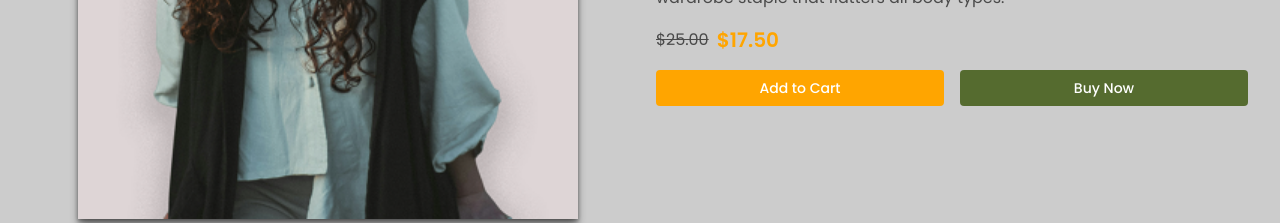
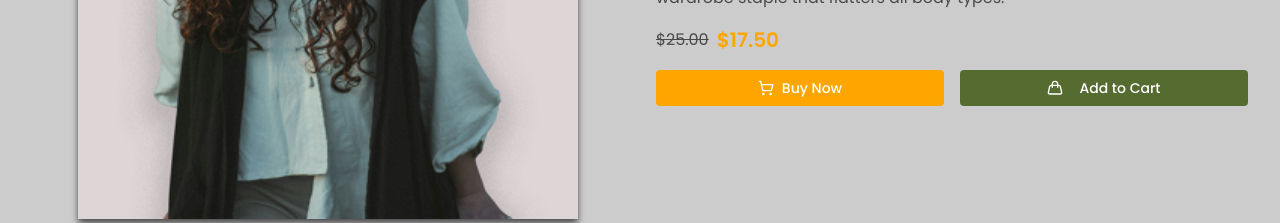
Before and after one commit to ajarek/next-16-ep-11-complete-ecommerce, a Next.js app: page /product/69259cd9bc23937fb2f93b80 in a window 1280 px wide. Shown: the part 460-683 px from the top of the page. Built offline with nearby package versions, Linux system fonts and the light colour scheme; no server answers.

Commit message:
added button addCart

```diff
--- a/app/layout.tsx
+++ b/app/layout.tsx
@@ -5,6 +5,7 @@ import { ThemeProvider } from "next-themes"
 import Navbar from "@/components/Navbar"
 import Footer from "@/components/Footer"
 import { ClerkProvider } from "@clerk/nextjs"
+import { Toaster } from "sonner"
 
 const poppins = Poppins({
   variable: "--font-poppins",
@@ -35,6 +36,7 @@ export default function RootLayout({
             <Navbar />
             {children}
             <Footer />
+            <Toaster />
           </ThemeProvider>
         </body>
       </html>
--- a/app/product/[id]/page.tsx
+++ b/app/product/[id]/page.tsx
@@ -3,10 +3,13 @@ import { Products } from "@/data/data.js"
 import { Button } from "@/components/ui/button"
 import Link from "next/link"
 import ProductCard from "@/components/ProductCard"
+import ButtonAddCart from "@/components/ButtonAddCart"
+import { ShoppingBag, ShoppingCart } from "lucide-react"
 
 const ProductPage = async ({ params }: { params: Promise<{ id: string }> }) => {
   const { id } = await params
   const product = Products.find((product) => product._id === id)
+  const quantity = 1
   if (!product) {
     return <div>Product not found</div>
   }
@@ -45,15 +48,16 @@ const ProductPage = async ({ params }: { params: Promise<{ id: string }> }) => {
             </p>
           </div>
           <div className='w-full grid grid-cols-1 md:grid-cols-2 gap-4'>
-            <Button className='bg-primary text-white px-4 py-2 rounded-xl hover:bg-primary/80 transition-colors cursor-pointer '>
-              Add to Cart
-            </Button>
             <Button
               asChild
-              className='bg-secondary text-white px-4 py-2 rounded-xl hover:bg-secondary/80 transition-colors cursor-pointer '
+              className='bg-primary text-white px-4 py-2 rounded-xl hover:bg-primary/80 transition-colors cursor-pointer '
             >
+            <div className="flex items-center gap-2">
+            <ShoppingCart className='w-4 h-4' />
               <Link href='/collections'>Buy Now</Link>
+            </div>
             </Button>
+            <ButtonAddCart product={{ ...product, quantity }} />
           </div>
         </div>
       </div>
@@ -65,12 +69,13 @@ const ProductPage = async ({ params }: { params: Promise<{ id: string }> }) => {
           range of options to suit your preferences.
         </p>
         <div className='w-full grid grid-cols-1 md:grid-cols-2 lg:grid-cols-3 xl:grid-cols-4 2xl:grid-cols-5 gap-4 place-items-center'>
-          {Products
-          .filter((productRelated) => productRelated.category === product.category)
-          .slice(0, 5)
-          .map((productRelated) => (
-            <ProductCard key={productRelated._id} product={productRelated} />
-          ))}
+          {Products.filter(
+            (productRelated) => productRelated.category === product.category
+          )
+            .slice(0, 5)
+            .map((productRelated) => (
+              <ProductCard key={productRelated._id} product={productRelated} />
+            ))}
         </div>
       </div>
     </div>
--- /dev/null
+++ b/components/ButtonAddCart.tsx
@@ -0,0 +1,64 @@
+"use client"
+
+import { useCartStore } from "@/store/cartStore"
+import { useRouter } from "next/navigation"
+import type { Product } from "@/types/typeProducts"
+import { toast } from "sonner"
+import { Handbag, ShoppingBag } from "lucide-react"
+import { Button } from "./ui/button"
+
+const ButtonAddCart = ({ product }: { product: Product }) => {
+  const router = useRouter()
+  const { addItemToCart, items } = useCartStore()
+
+  const {
+    _id,
+    userId,
+    name,
+    description,
+    price,
+    offerPrice,
+    images,
+    category,
+    date,
+    subCategory,
+    quantity,
+  } = product
+
+  return (
+    <Button
+      onClick={() => {
+        if (items.some((i) => i._id === _id)) {
+          toast("Product is already in the cart")
+          router.push("/collections")
+          return
+        }
+        addItemToCart({
+          _id,
+          userId,
+          name,
+          description,
+          price,
+          offerPrice,
+          images,
+          category,
+          date,
+          subCategory,
+          popular: false,
+          new: false,
+          quantity,
+        })
+
+        toast.success("Product added to cart")
+        router.push("/collections")
+      }}
+      aria-label='Add to cart'
+      className='bg-secondary text-white px-4 py-2 rounded-xl hover:bg-secondary/80 transition-colors cursor-pointer'
+    >
+      <Handbag className='w-4 h-4' />
+      <span className='ml-2'> Add to Cart</span>
+    </Button>
+  )
+}
+
+export default ButtonAddCart
--- a/package.json
+++ b/package.json
@@ -29,7 +29,8 @@
     "react-hook-form": "^7.70.0",
     "sonner": "^2.0.7",
     "tailwind-merge": "^3.4.0",
-    "zod": "^4.3.5"
+    "zod": "^4.3.5",
+    "zustand": "^5.0.9"
   },
   "devDependencies": {
     "@tailwindcss/postcss": "^4",
--- /dev/null
+++ b/store/cartStore.tsx
@@ -0,0 +1,62 @@
+import { create } from "zustand"
+import { persist, createJSONStorage } from "zustand/middleware"
+import type { Product } from "@/types/typeProducts"
+
+type ProductState = {
+  items: Product[]
+  addItemToCart: (item: Product) => void
+  removeItemFromCart: (id: string) => void
+  total: () => number
+  increment: (id: string) => void
+  decrement: (id: string) => void
+  removeAllFromCart: () => void
+}
+
+export const useCartStore = create<ProductState>()(
+  persist(
+    (set, get) => ({
+      items: [],
+
+      addItemToCart: (item: Product) =>
+        set((state) => ({
+          items: [item, ...state.items],
+        })),
+
+      removeItemFromCart: (id) =>
+        set((state) => ({
+          items: state.items.filter((item) => item._id !== id),
+        })),
+
+      removeAllFromCart: () => set({ items: [] }),
+
+      total: () =>
+        get().items.reduce(
+          (acc, item) => acc + item.price * (item.quantity ?? 1),
+          0
+        ),
+
+      increment: (id: string) =>
+        set((state) => ({
+          items: state.items.map((item) =>
+            item._id === id
+              ? { ...item, quantity: (item.quantity ?? 1) + 1 }
+              : item
+          ),
+        })),
+      decrement: (id: string) =>
+        set((state) => ({
+          items: state.items.map((item) =>
+            item._id === id
+              ? {
+                  ...item,
+                  quantity:
+                    item.quantity && item.quantity > 1 ? item.quantity - 1 : 1,
+                }
+              : item
+          ),
+        })),
+    }),
+
+    { name: "cartStore", storage: createJSONStorage(() => localStorage) }
+  )
+)
--- a/types/typeProducts.ts
+++ b/types/typeProducts.ts
@@ -11,4 +11,5 @@ export type Product = {
     subCategory: string;
     popular: boolean;
     new: boolean;
+    quantity?: number;
 }
```
Also changed, not shown: 1 other file (tests, documents, lock files or other folders).
